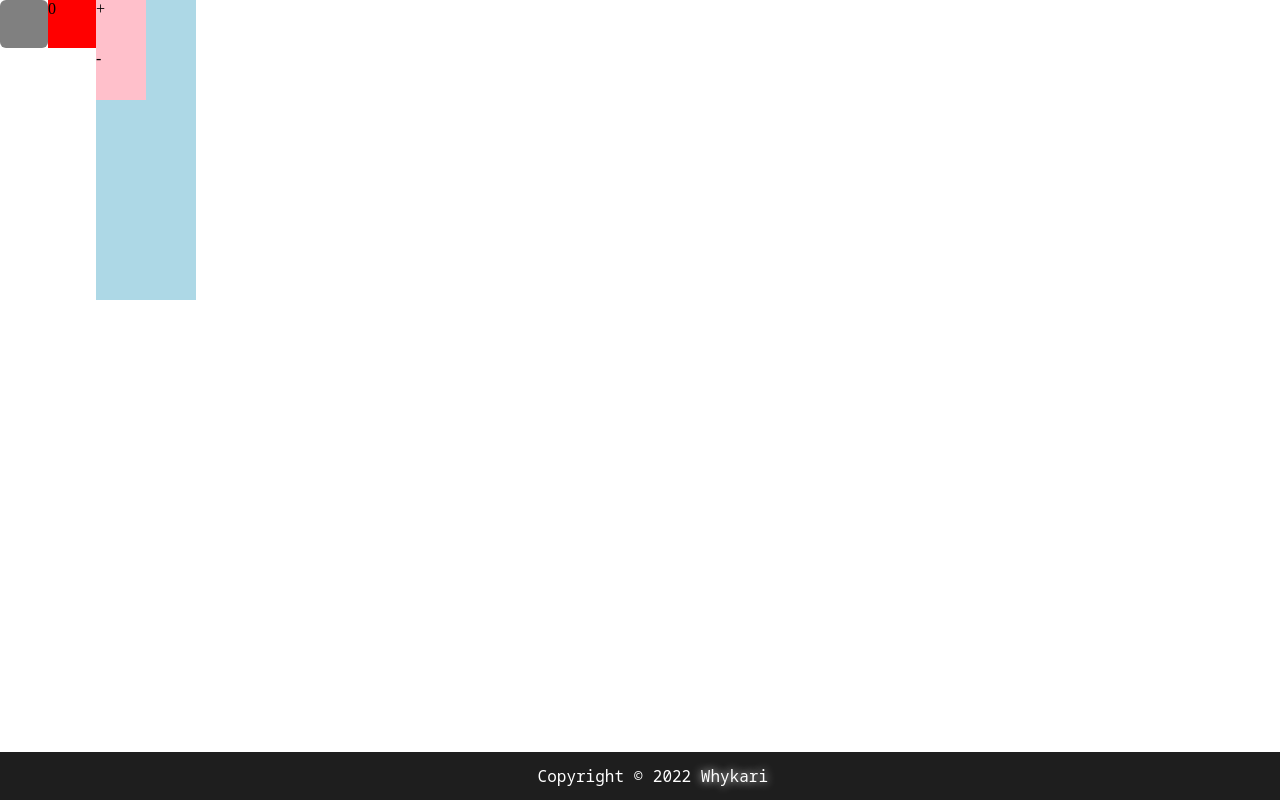
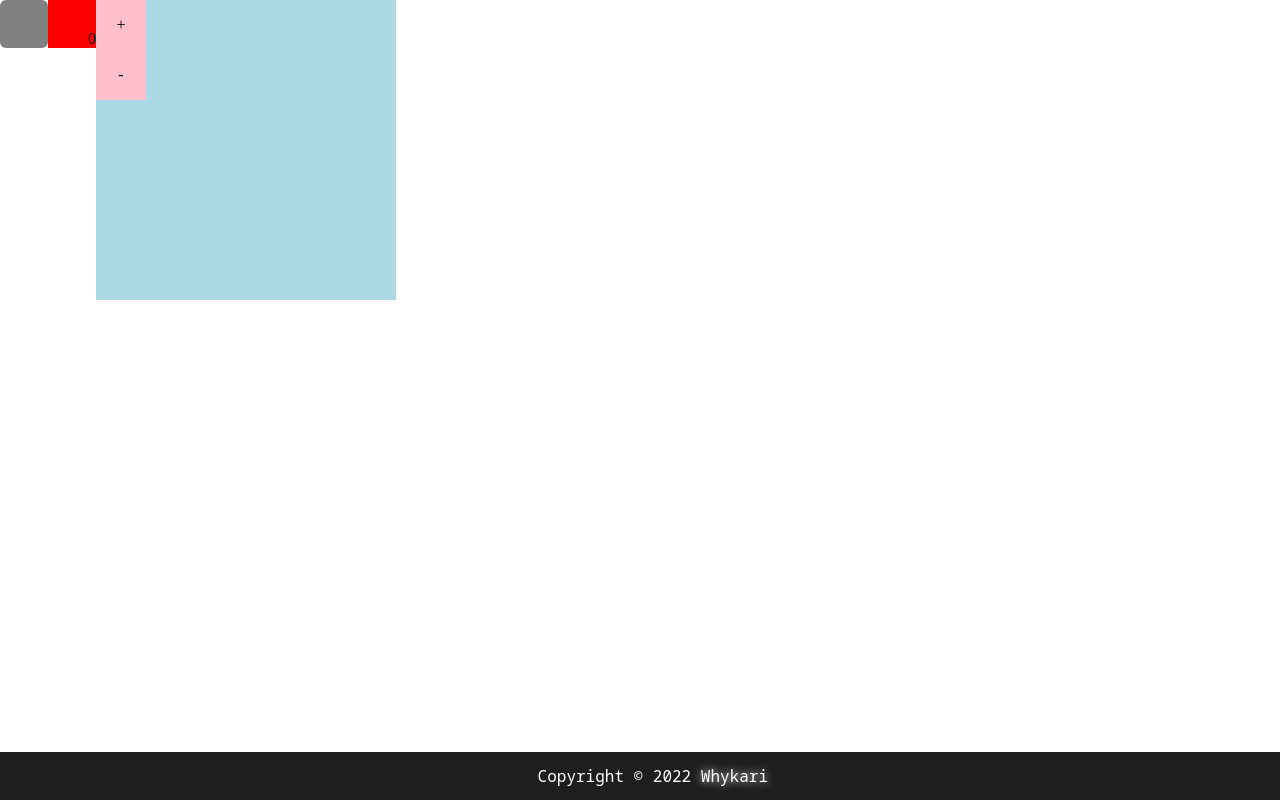
Before and after one commit to Chuan-Chen/react-shopping-cart, a React (Create React App) app: page / in a window 1280 px wide. Built offline with nearby package versions, Linux system fonts and the light colour scheme.

Commit message:
last_commit

```diff
--- a/src/component/ItemCard/ItemCard.js
+++ b/src/component/ItemCard/ItemCard.js
@@ -1,21 +1,29 @@
 import { useEffect, useState } from "react"
 import styled from "styled-components";
-
+import React from "react";
 
 const Card = styled.div`
     height: 300px;
-    width: 100px;
+    width: 300px;
     background-color: lightblue;
 `
 
 const CardButtons = styled.div`
+    display: flex;
+    user-select: none;
+    justify-content: center;
+    align-items: center;
+    cursor: pointer;
     height: 50px;
     width: 50px;
     background-color: pink;
     border-color: black;
+    &:hover{
+        background-color: grey;
+    }
 `
 
-export default function ItemCard(){
+export default function ItemCard(props){
 
     const [cost, setCost] = useState(0);
     const [ItemCount, setItemCount] = useState(0);
--- a/src/component/Menu/Menu.js
+++ b/src/component/Menu/Menu.js
@@ -3,7 +3,8 @@
 import MenuExtend from './MenuExtend';
 
 const MenuStyle = styled.div`
-
+    position: absolute;
+    z-index: 2;
     height: ${props => props.height};
     width: ${props => props.width};
     background-color:grey;
@@ -17,22 +18,26 @@
 
 
 export default function Menu(){
-
-    const [height, setHeight] = useState(3)
-    const [width, setWidth] = useState(3)
+    const defaultValue = 3;
+    const [height, setHeight] = useState(defaultValue)
+    const [width, setWidth] = useState(defaultValue)
     const [display, setDisplay] = useState('none')
 
 
 
     function clickHandler(){
-        height === 100 ? setHeight(3) : setHeight(100)
-        width === 3 ? setWidth(20) : setWidth(3)
-        display === 'none' ? setDisplay('block') : setDisplay('none')
+
+        height === 100 ? setHeight(defaultValue) : setHeight(100)
+        width === defaultValue ? setWidth(20) : setWidth(defaultValue)
+        display === 'none' ? setDisplay('contents') : setDisplay('none')
     }
 
     return (
-        <MenuStyle height = {height !== 100 ? height + "rem" : height + "vh"} width={width + "rem"} onClick={clickHandler}>
-            <MenuExtend display = {display}></MenuExtend>
-        </MenuStyle>
+        <div style={{position: 'relative', height: `${defaultValue}rem`, width:`${defaultValue}rem`}}>
+            <MenuStyle height = {height !== 100 ? height + "rem" : height + "vh"} width={width + "rem"} onClick={clickHandler}>
+                <MenuExtend display = {display}></MenuExtend>
+            </MenuStyle>
+        </div>
+
     );
 }
--- a/src/component/Menu/MenuExtend.js
+++ b/src/component/Menu/MenuExtend.js
@@ -2,9 +2,11 @@
 import React, { useState } from "react"
 
 const MenuExtended = styled.div`
+    position: absolute;
     display: ${props => props.display};
     height: 100%;
     width: 100%;
+    z-index: 2;
 
 `
 
--- a/src/component/ShoppingCart/ItemCounter.js
+++ b/src/component/ShoppingCart/ItemCounter.js
@@ -1,5 +1,5 @@
 
-
+import React from "react";
 
 
 
--- a/src/component/ShoppingCart/ShoppingCart.js
+++ b/src/component/ShoppingCart/ShoppingCart.js
@@ -1,8 +1,13 @@
 import { useState } from "react";
+import React from "react";
 import styled from "styled-components";
 import ItemCouter from "./ItemCounter";
 
 const Cart = styled.div`
+    user-select: none;
+    display: flex;
+    align-items: flex-end;
+    justify-content: end;
     height: 3rem;
     width: 3rem;
     background-color: red;
```
